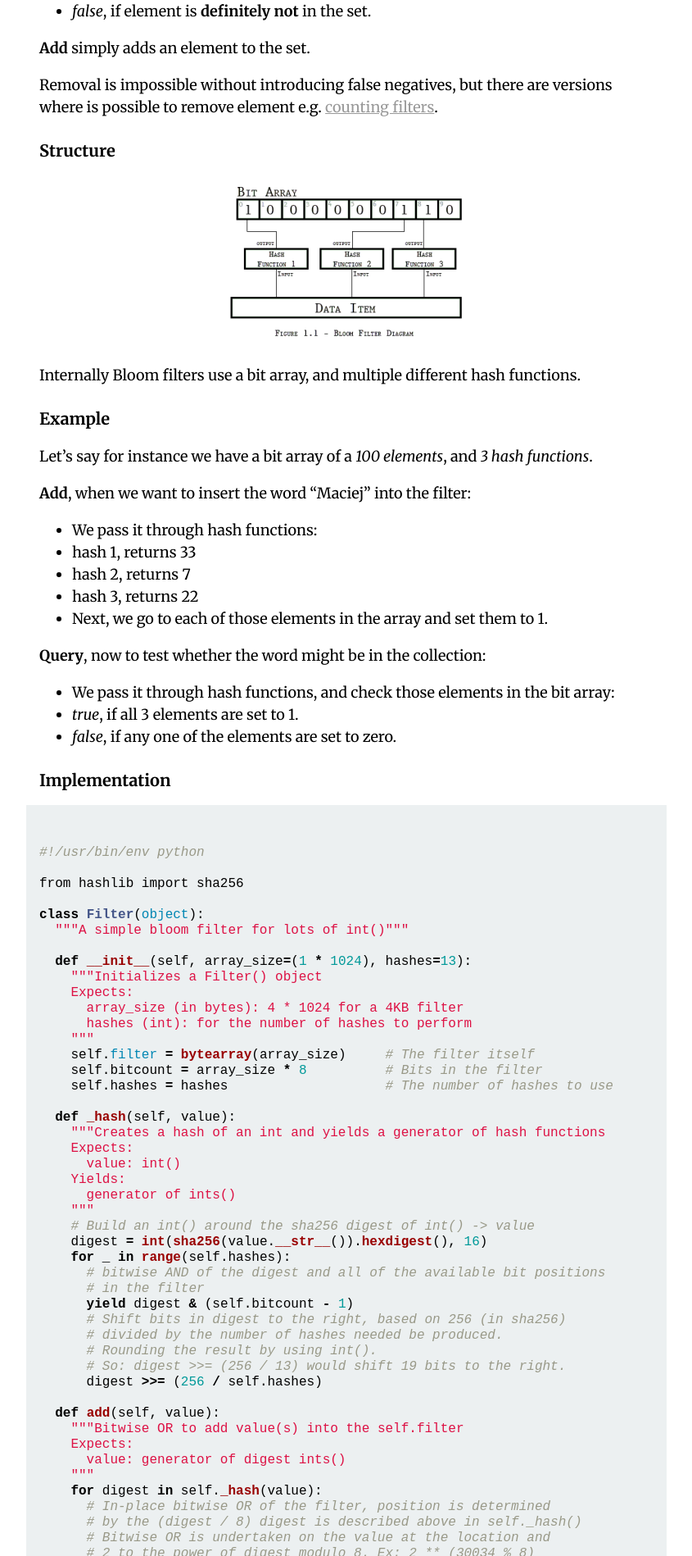
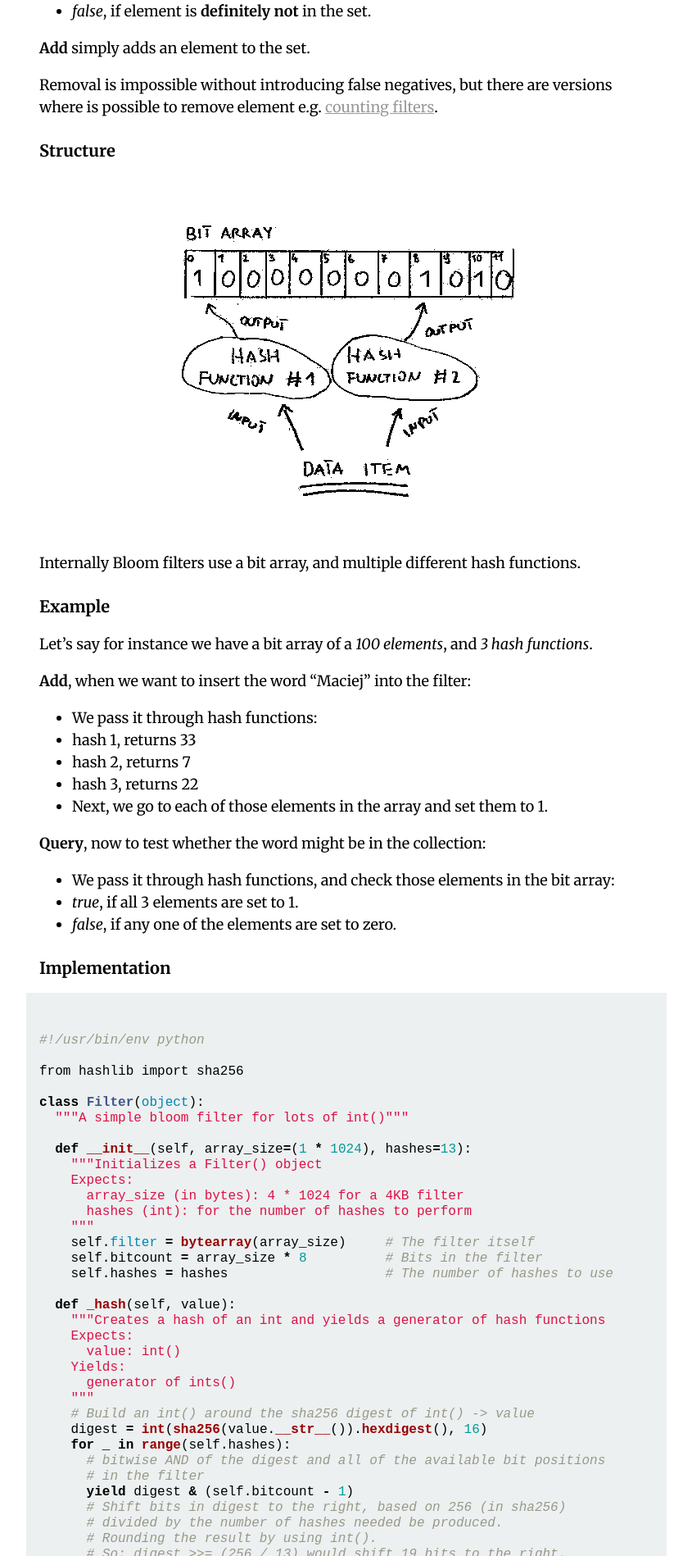
Before and after one commit to maciejczyzewski/maciejczyzewski.github.io, a Jekyll site: the page built from _posts/2014-10-18-bloom-filters-fast-and-simple.markdown, in a window 1280 px wide. Shown: the part 519-2417 px from the top of the page at 82% size, without its empty margins (217-1062 px from the left). Built offline with Jekyll 4.4.1, drawn with Linux system fonts in a browser that asks for light colours; Markdown is read by kramdown in place of the engine named in the settings.

Commit message:
Replace old image.

```diff
--- a/_posts/2014-10-18-bloom-filters-fast-and-simple.markdown
+++ b/_posts/2014-10-18-bloom-filters-fast-and-simple.markdown
@@ -23,7 +23,7 @@ Removal is impossible without introducing false negatives, but there are version
 
 ## Structure
 
-![Diagram](/assets/images/prints/bloom-fig1-11.png)
+![Diagram](/assets/images/prints/bloom-fig1-11.jpeg)
 
 Internally Bloom filters use a bit array, and multiple different hash functions.
 
```
Also changed, not shown: assets/images/prints/bloom-fig1-11.jpeg (added), assets/images/prints/bloom-fig1-11.png (deleted).
